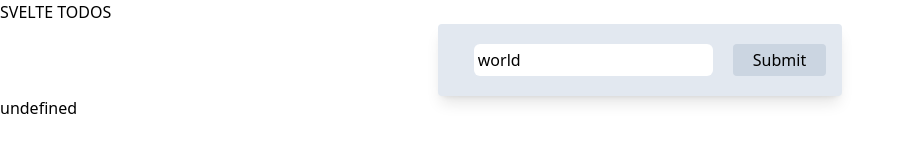
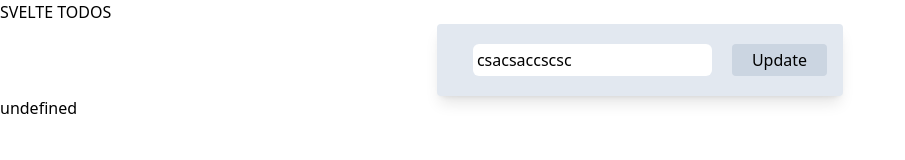
Before and after one commit to khatrivarun/svelte-todo, a Svelte app: page / in a window 1280 px wide. Shown: the top 160 px of the page, without its empty margins (0-905 px from the left). Built offline with nearby package versions, Linux system fonts and the light colour scheme.

Commit message:
UI Implementation for Update Todo Form. Closes #16

```diff
--- a/models/todo.model.ts
+++ b/models/todo.model.ts
@@ -4,6 +4,16 @@ export class Todo {
   public uuid: string;
   public content: string;
   public isCompleted: boolean;
+
+  static emptyTodo(): Todo {
+    const newTodo = new Todo();
+
+    newTodo.uuid = '';
+    newTodo.content = '';
+    newTodo.isCompleted = false;
+
+    return newTodo;
+  }
 
   static newTodo(content: string): Todo {
     const newTodo = new Todo();
--- a/src/App.svelte
+++ b/src/App.svelte
@@ -1,12 +1,23 @@
 <script lang="ts">
+  import { Todo } from '../models/todo.model';
   import TodoForm from './components/TodoForm.svelte';
   import { todoStore } from './stores/todos.store';
 
-  let name = 'world';
+  let todo: Todo = {
+    uuid: '074b3b23-5b38-44a3-821f-99d32b62bf83',
+    content: 'csacsaccscsc',
+    isCompleted: false,
+  };
+  let editMode = true;
+
+  function onSubmitComplete() {
+    todo = Todo.emptyTodo();
+    editMode = false;
+  }
 </script>
 
 <div class="dark">
   <h1>SVELTE TODOS</h1>
-  <TodoForm bind:value={name} />
+  <TodoForm {todo} {editMode} on:submit-complete={onSubmitComplete} />
   <p>{$todoStore.length}</p>
 </div>
--- a/src/components/TodoForm.svelte
+++ b/src/components/TodoForm.svelte
@@ -1,11 +1,28 @@
-<script>
+<script lang="ts">
+  import type { Todo } from '../../models/todo.model';
   import { todoStore } from './../stores/todos.store';
-  export let value = '';
+  import { createEventDispatcher } from 'svelte';
+
+  export let todo: Todo;
+  export let editMode = false;
+
+  let value = todo ? todo.content : '';
+
+  const dispatch = createEventDispatcher();
 
   function onSubmit() {
-    todoStore.createTodo({
-      content: value,
-    });
+    if (!editMode)
+      todoStore.createTodo({
+        content: value,
+      });
+    else {
+      todoStore.updateTodo({
+        ...todo,
+        content: value,
+      });
+
+      dispatch('submit-complete');
+    }
 
     value = '';
   }
@@ -22,7 +39,11 @@
           class="rounded-md p-1 m-1 mx-5"
           bind:value
         />
-        <input type="submit" class="px-5 p-1 bg-slate-300 rounded" />
+        <input
+          type="submit"
+          class="px-5 p-1 bg-slate-300 rounded"
+          value={editMode ? 'Update' : 'Submit'}
+        />
       </div>
     </form>
   </div>
```
